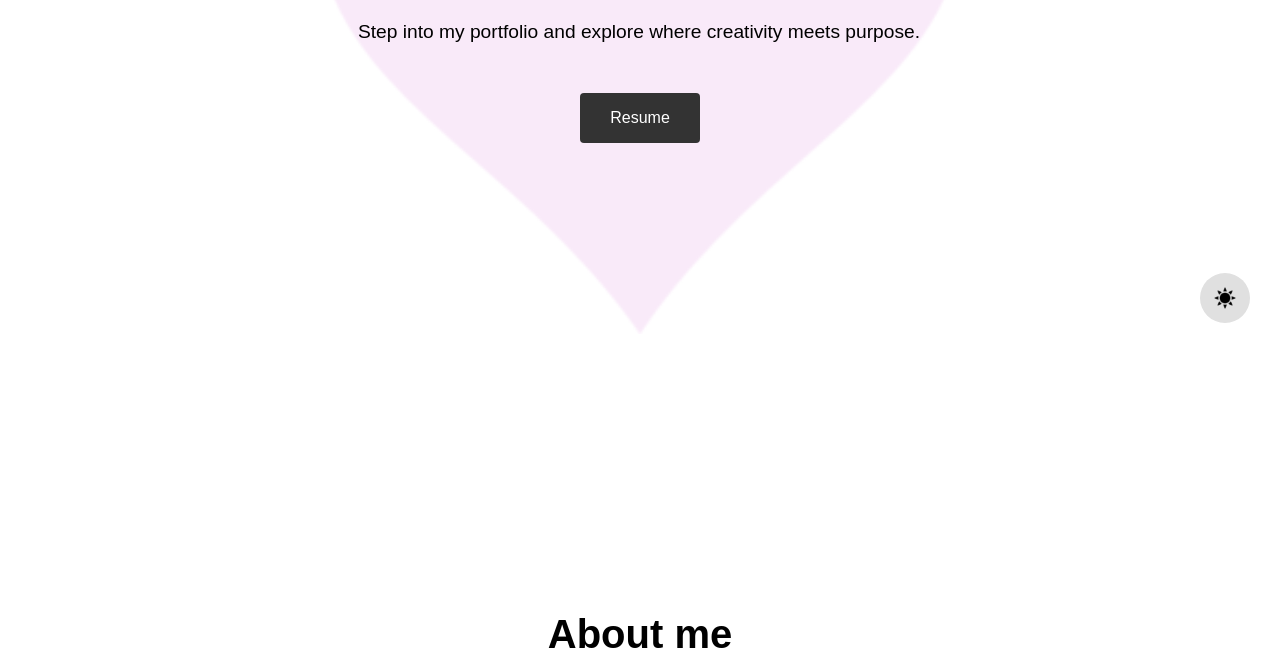
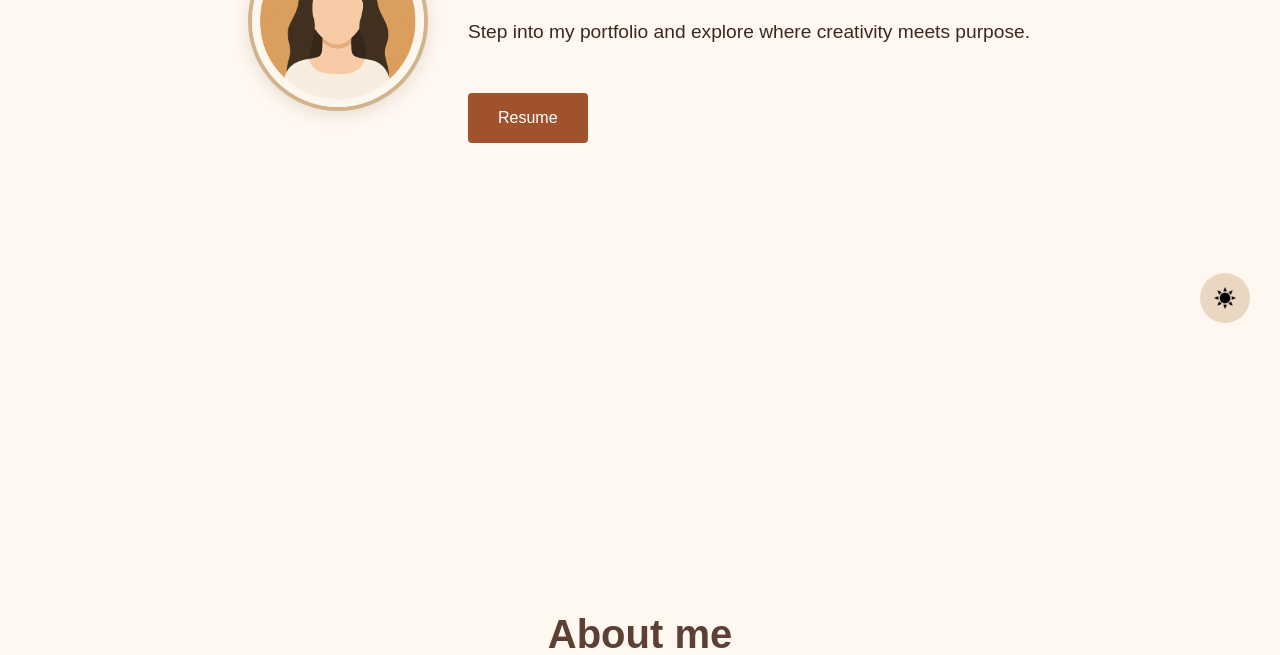
Before and after one commit to jinawalbourne/jinawalbourne.ca, a plain HTML site: page index.html in a window 1280 px wide. Shown: the part 447-1102 px from the top of the page. Drawn offline with Linux system fonts and the light colour scheme.

Commit message:
Updated links for GitHub and LinkedIn

```diff
--- a/index.html
+++ b/index.html
@@ -24,11 +24,13 @@
     </header>
 
     <section id="home" class="section">
-        <img src="images/heart.png" alt="Heart" class="heart-img">
-        <div class="container">
-            <h1>Hi, I'm Jina Walbourne!</h1>
-            <p class="subtitle typing">Step into my portfolio and explore where creativity meets purpose.</p>
-            <a href="Jina-Walbourne-Resume.pdf" class="resume-button">Resume</a>
+        <div class="container home-container">
+            <img src="images/jina-avatar.png" alt="Jina Walbourne Avatar" class="avatar-img">
+            <div class="home-text">
+                <h1>Hi, I'm Jina Walbourne!</h1>
+                <p class="subtitle typing">Step into my portfolio and explore where creativity meets purpose.</p>
+                <a href="Jina-Walbourne-Resume.pdf" class="resume-button">Resume</a>
+            </div>
         </div>
     </section>
 
@@ -161,10 +163,10 @@
             <h2>Find me at:</h2>
             <p class="connect-text">Let's connect!</p>
             <div class="social-links">
-                <a href="#" class="social-icon">
+                <a href="https://github.com/jinawalbourne" class="social-icon">
                     <img src="images/github-icon.png" alt="GitHub icon" class="icon-img">
                 </a>
-                <a href="#" class="social-icon">
+                <a href="https://www.linkedin.com/in/jina-walbourne" class="social-icon">
                     <img src="images/linkedin-icon.png" alt="LinkedIn icon" class="icon-img">
                 </a>
             </div>
--- a/styles.css
+++ b/styles.css
@@ -1,21 +1,22 @@
 :root {
-    --primary-color: #000000;
-    --secondary-color: #333333;
-    --background-color: #ffffff;
-    --text-color: #000000;
-    --card-bg: #e0e0e0;
-    --header-bg: #ffffff;
+    --primary-color: #5C4033; /* deep brown */
+    --secondary-color: #A0522D; /* sienna */
+    --background-color: #FFF8F0; /* warm cream */
+    --text-color: #3E2723; /* dark brown */
+    --card-bg: #EAD7C2; /* light tan */
+    --header-bg: #D2B48C; /* tan */
     --transition: all 0.3s ease;
-    --accent-color: #932292;
+    --accent-color: #D2691E; /* chocolate */
 }
 
 .dark-mode {
-    --primary-color: #ffffff;
-    --secondary-color: #e0e0e0;
-    --background-color: #121212;
-    --text-color: #ffffff;
-    --card-bg: #333333;
-    --header-bg: #1a1a1a;
+    --primary-color: #FFF8F0;
+    --secondary-color: #EAD7C2;
+    --background-color: #3E2723;
+    --text-color: #FFF8F0;
+    --card-bg: #5C4033;
+    --header-bg: #4E342E;
+    --accent-color: #FFB74D;
 }
 
 * {
@@ -535,3 +536,51 @@ h2 {
 .dark-mode .resume-button:hover {
     background-color: #f3f4f6;
 }
+
+/* Avatar and Home Section Layout */
+.home-container {
+    display: flex;
+    align-items: center;
+    justify-content: center;
+    gap: 40px;
+    flex-wrap: wrap;
+}
+
+.avatar-img {
+    width: 180px;
+    height: 180px;
+    border-radius: 50%;
+    object-fit: cover;
+    box-shadow: 0 4px 16px rgba(92, 64, 51, 0.15);
+    background: var(--card-bg);
+    border: 4px solid var(--header-bg);
+    margin-bottom: 20px;
+}
+
+.home-text {
+    display: flex;
+    flex-direction: column;
+    align-items: flex-start;
+    justify-content: center;
+    min-width: 250px;
+}
+
+@media (max-width: 768px) {
+    .home-container {
+        flex-direction: column;
+        gap: 20px;
+    }
+    .home-text {
+        align-items: center;
+        min-width: unset;
+    }
+    .avatar-img {
+        width: 140px;
+        height: 140px;
+    }
+}
+
+/* Remove heart-img styles
+.heart-img {
+    display: none !important;
+} */
```
Also changed, not shown: images/jina-avatar.png (added), 2 other files.
